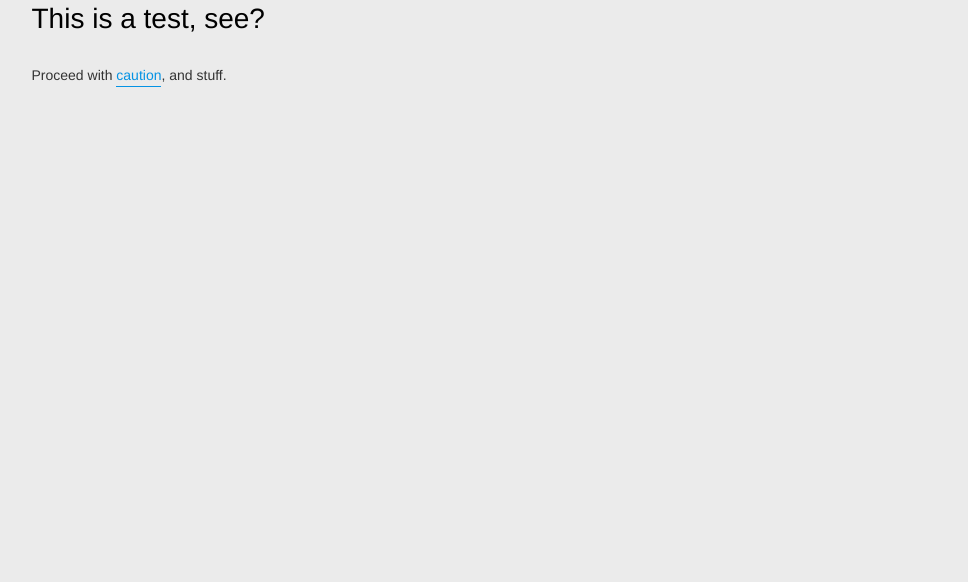
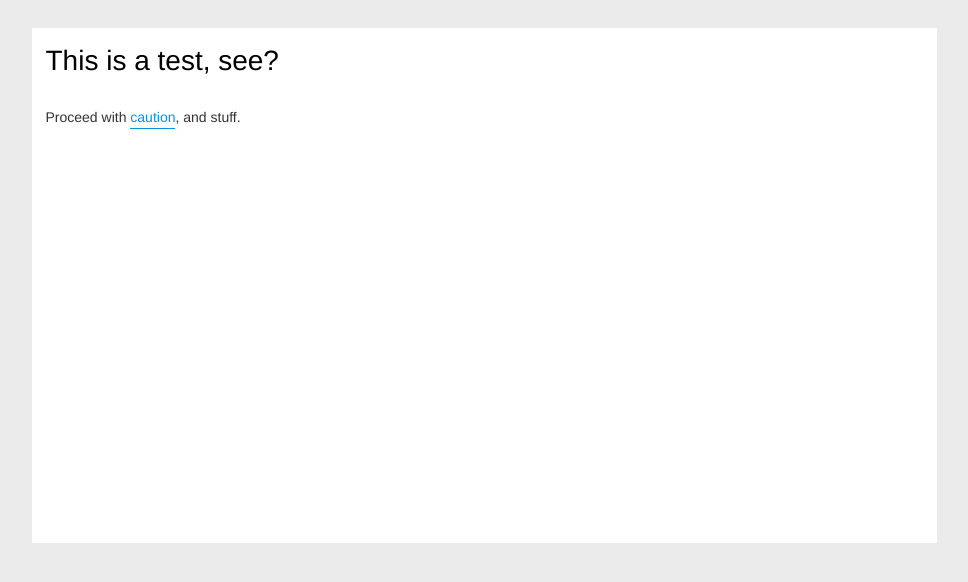
Before and after one commit to jpinsd/t4-template, a website: page src/index.html in a window 1280 px wide. Shown: the whole page, without its empty margins (156-1124 px from the left). Drawn offline with nearby package versions, Linux system fonts and the light colour scheme; files that its build step writes are made by us from their sources.

Commit message:
style update

```diff
--- a/src/sass/index.scss
+++ b/src/sass/index.scss
@@ -1,3 +1,12 @@
 @use "utilities" as *;
 @use "themes" as *;
 @use "base" as *;
+
+main {
+  width: calc(100% - 4rem);
+  margin: 2rem auto;
+  padding: 1rem;
+  max-width: $break-sm;
+
+  background: var(--content-background);
+}
--- a/src/sass/main.scss
+++ /dev/null
@@ -1,4 +0,0 @@
-/* CSS normalize and all the base styles */
-
-@use "base";
-@use "themes";
```
